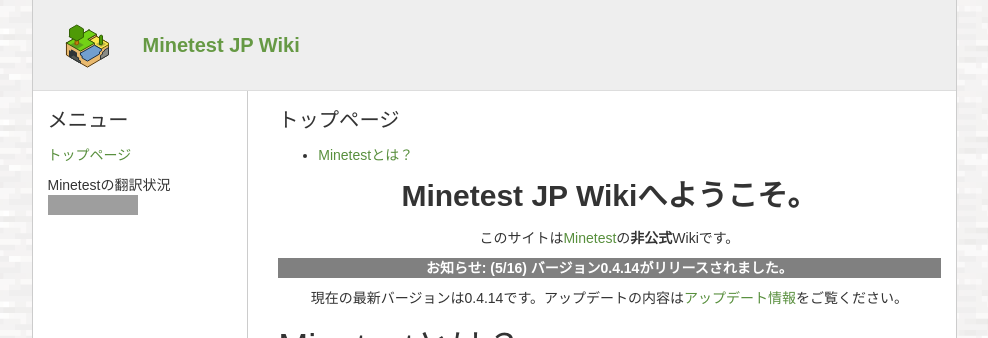
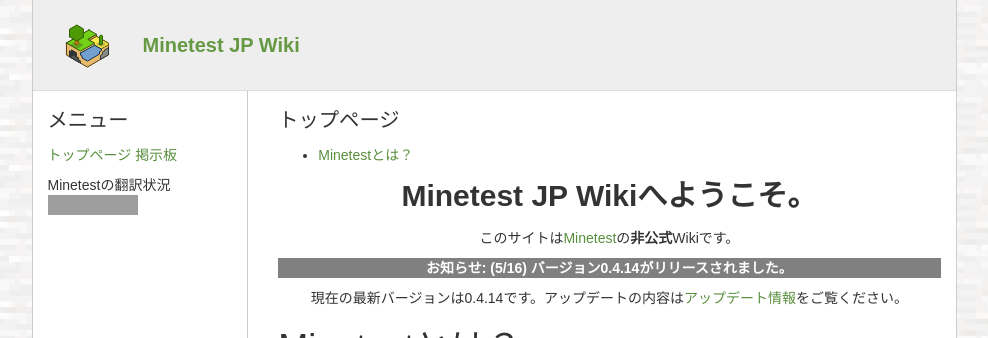
Before and after one commit to minetest-jp/wiki, a Jekyll site: the page built from index.md, in a window 1280 px wide. Shown: the top 338 px of the page, without its empty margins (146-1134 px from the left). Built offline with Jekyll 4.4.1, drawn with Linux system fonts in a browser that asks for light colours; grey boxes are pictures that could not be loaded.

Commit message:
Update menu.md

```diff
--- a/menu.md
+++ b/menu.md
@@ -1,4 +1,5 @@
 [トップページ](/index)
+[掲示板](http://minetest.bbs.fc2.com)
 
 Minetestの翻訳状況
 <a href="https://hosted.weblate.org/engage/minetest/ja/?utm_source=widget">
```
